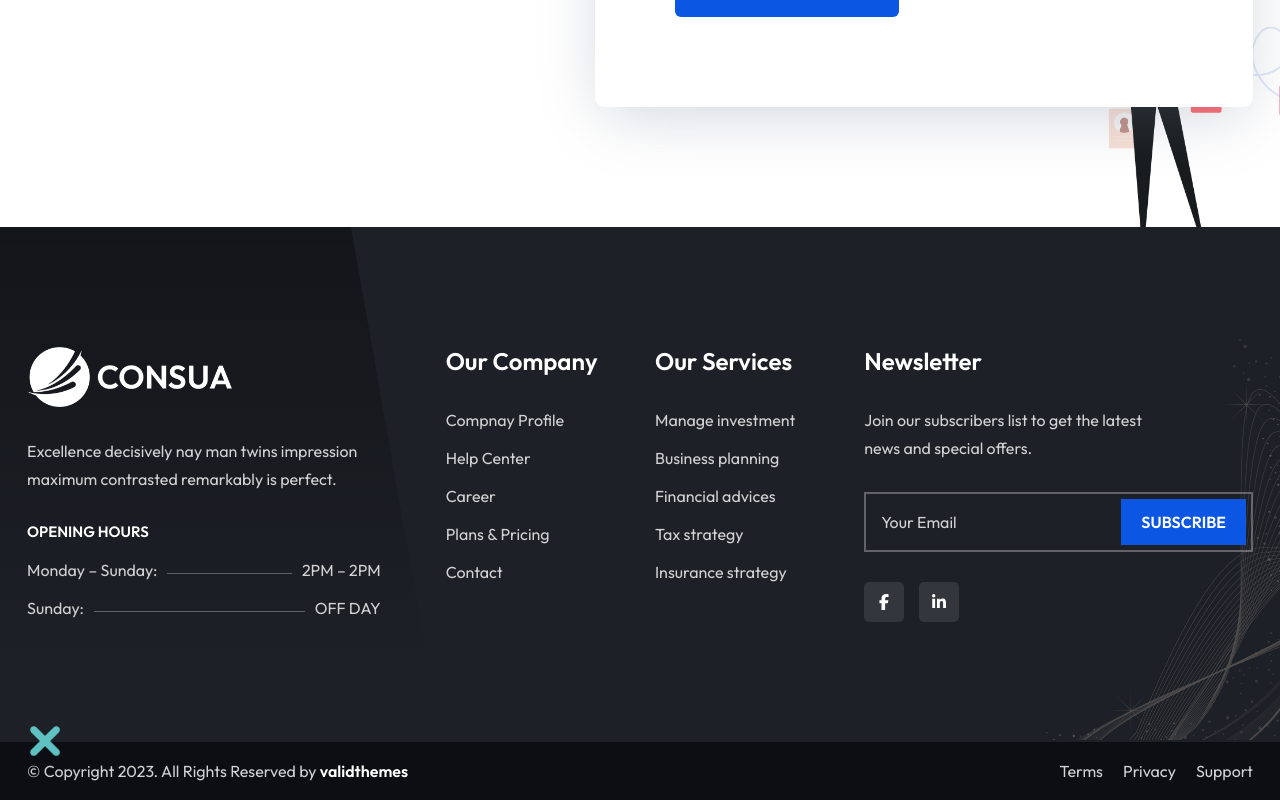
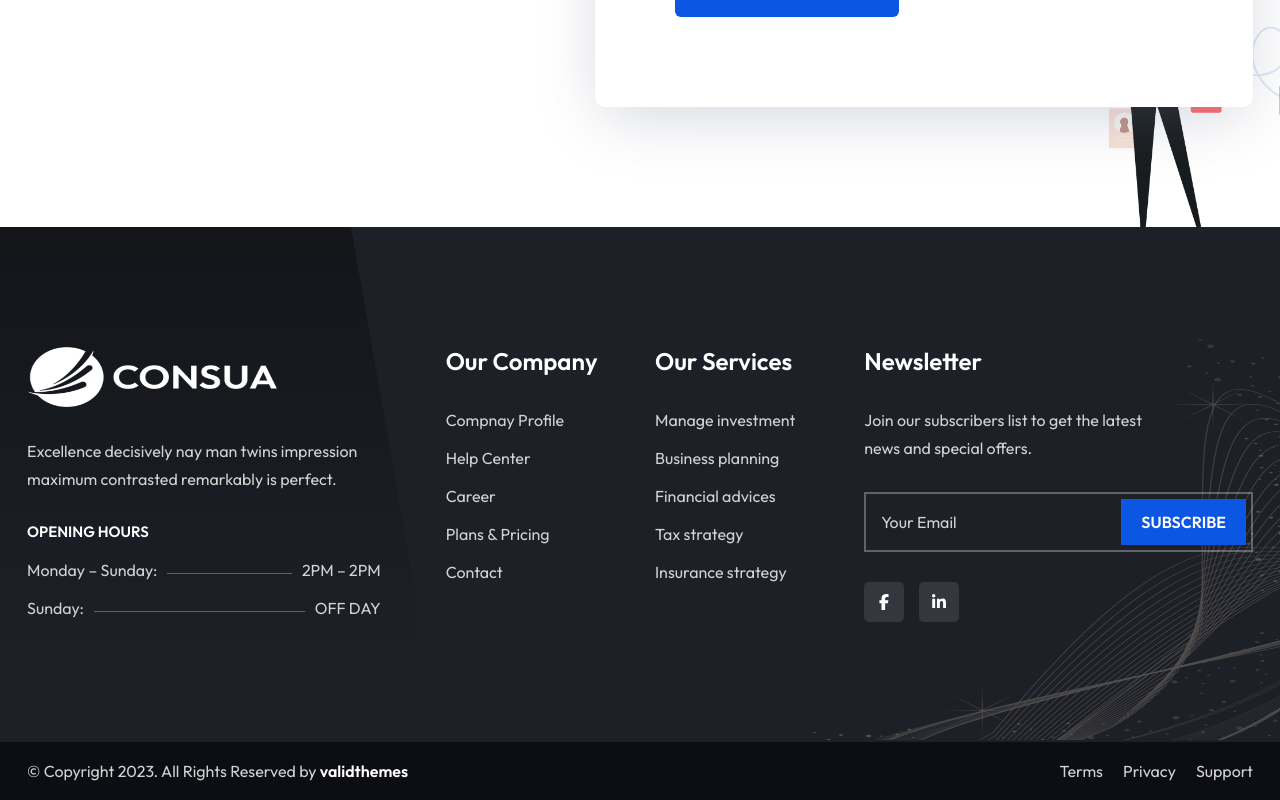
Before and after one commit to SaraGarciaCampor/PalabradorWeb, a Next.js app: page / in a window 1280 px wide. Shown: the part 5088-5888 px from the top of the page. Built offline with nearby package versions, Linux system fonts and the light colour scheme.

Commit message:
refactor(footer): Use Image instead of img

```diff
--- a/app/components/common/footer.js
+++ b/app/components/common/footer.js
@@ -1,16 +1,16 @@
 import { faFacebookF, faLinkedinIn, faTwitter, faYoutubeSquare } from '@fortawesome/free-brands-svg-icons'
 import { FontAwesomeIcon } from '@fortawesome/react-fontawesome'
+import Image from 'next/image'
 import React from 'react'
+import some_image from "../../../public/assets/img/shape/38.png"
+import logo_light from "../../../public/assets/img/logo-light-solid.png"
 
 function Footer() {
   return (
     <footer className="bg-dark text-light">
         <div className="footer-shape">
             <div className="item bottom">
-                <img src="assets/img/shape/38.png" alt="Shape"/>
-            </div>
-            <div className="item">
-                <img src="assets/img/shape/9.png" alt="Shape"/>
+                <Image src={some_image} alt="Shape"/>
             </div>
         </div>
         <div className="container">
@@ -18,7 +18,7 @@ function Footer() {
                 <div className="row">
                     <div className="col-lg-4 col-md-6 footer-item pr-50 pr-xs-15">
                         <div className="f-item about">
-                            <img className="logo" src="assets/img/logo-light-solid.png" alt="Logo"/>
+                            <Image className="logo" src={logo_light} alt="Logo" width={250}/>
                             <p>
                                 Excellence decisively nay man twins impression maximum contrasted remarkably is perfect.
                             </p>
```
